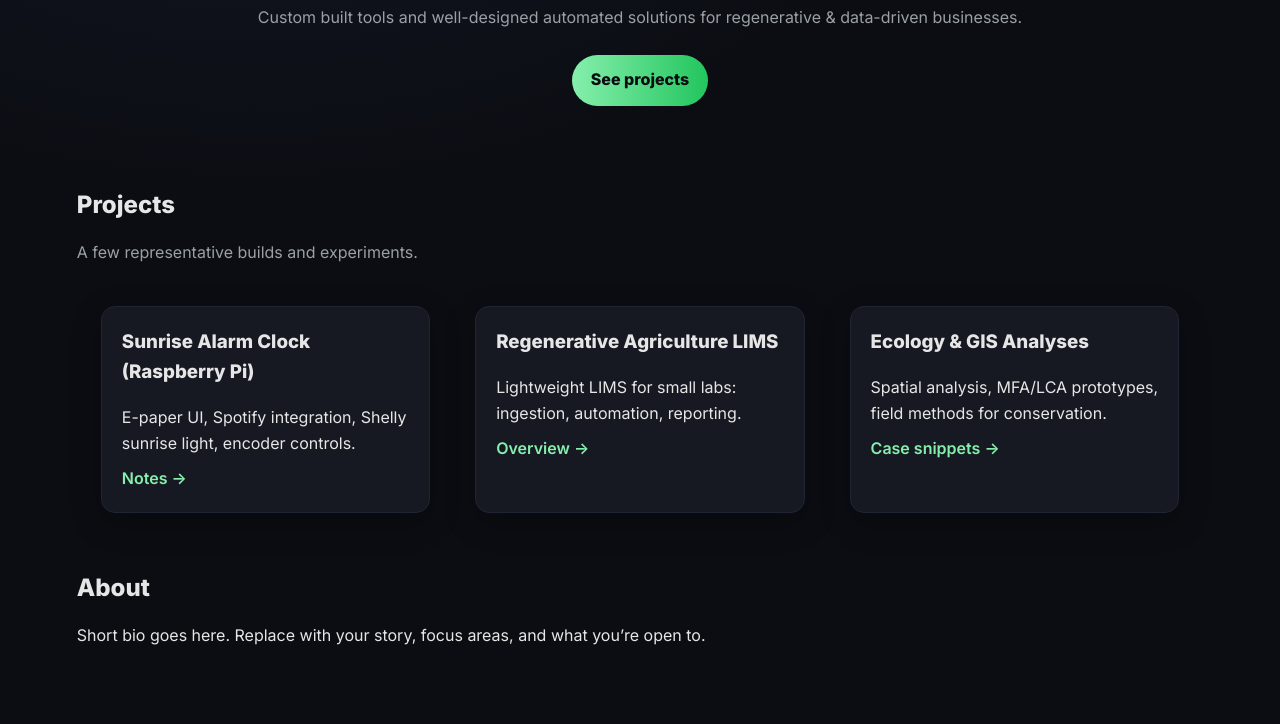
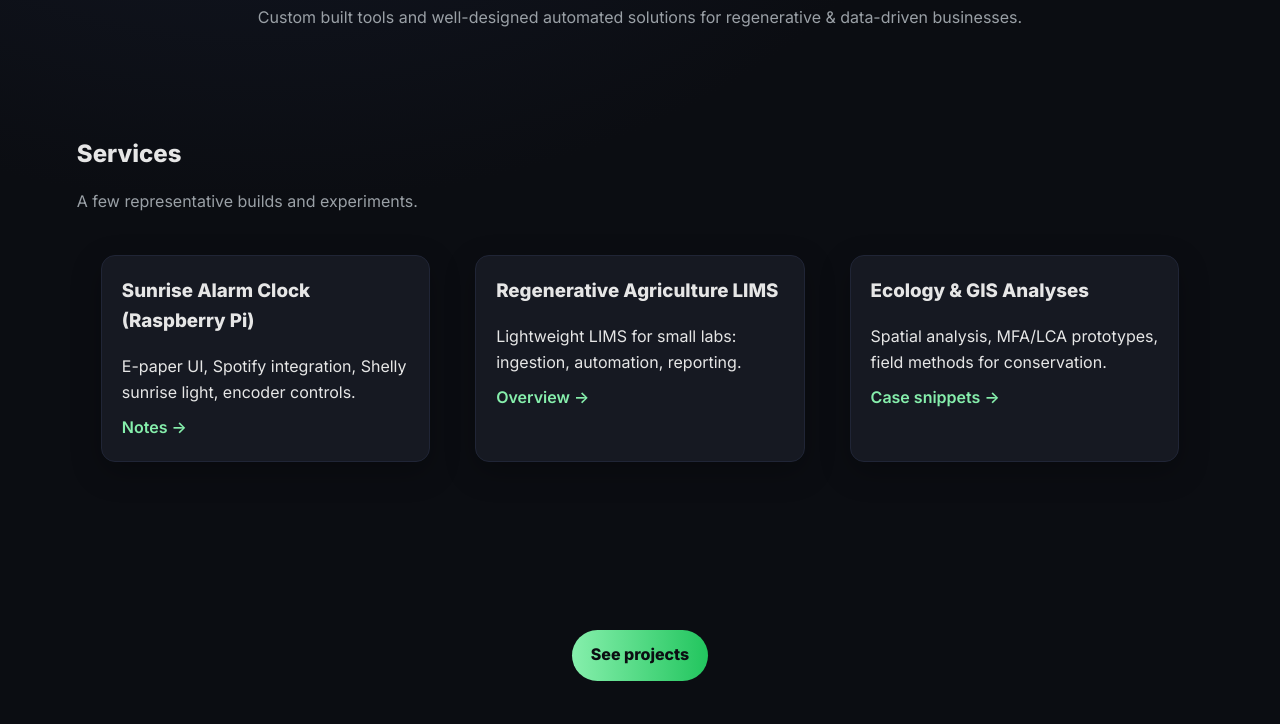
Before and after one commit to mciaglo/Website, a plain HTML site: page index.html in a window 1280 px wide. Shown: the part 276-1000 px from the top of the page. Drawn offline with Linux system fonts and the light colour scheme.

Commit message:
small text edits

```diff
--- a/index.html
+++ b/index.html
@@ -25,11 +25,10 @@
     <section class="hero">
       <h1>Hi, this is <span class="accent">Ciaglo Bio</span>.</h1>
       <p>Custom built tools and well-designed automated solutions for regenerative & data-driven businesses.</p>
-      <a class="btn" href="projects.html">See projects</a>
     </section>
 
     <section class="section">
-      <h1>Projects</h1>
+      <h1>Services</h1>
       <p class="muted">A few representative builds and experiments.</p>
 
       <div class="cards">
@@ -51,6 +50,10 @@
       </div>
     </section>
 
+    <section class="hero">
+      <a class="btn" href="projects.html">See projects</a>
+    </section>
+
     <section class="section">
       <h2>About</h2>
       <p>Short bio goes here. Replace with your story, focus areas, and what you’re open to.</p>
```
